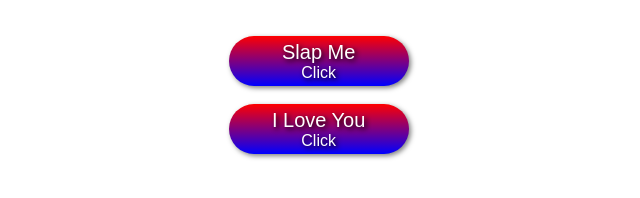
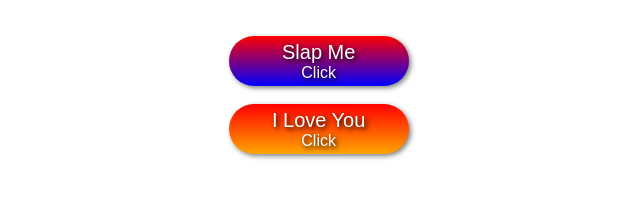
Before and after one commit to Cold-Thunder/for-R-2.github.io, a plain HTML site: page index.html in a window 1280 px wide. Shown: the whole page, without its empty margins (348-988 px from the left). Drawn offline with Linux system fonts and the light colour scheme.

Commit message:
Update style.css

```diff
--- a/style.css
+++ b/style.css
@@ -30,7 +30,7 @@ button p{
     font-size:16px;
 }
 #button-2{
-
+    background-image:linear-gradient(red, orange);
 }
 
 .button{
```
